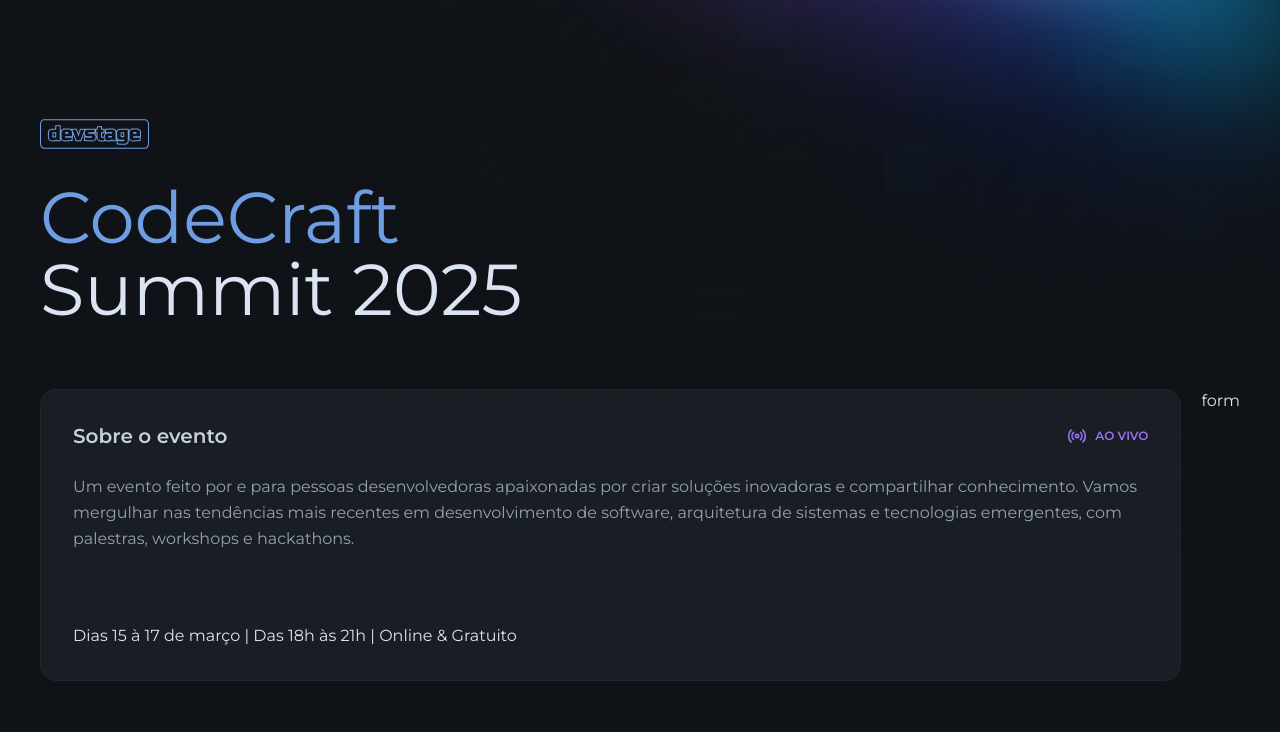
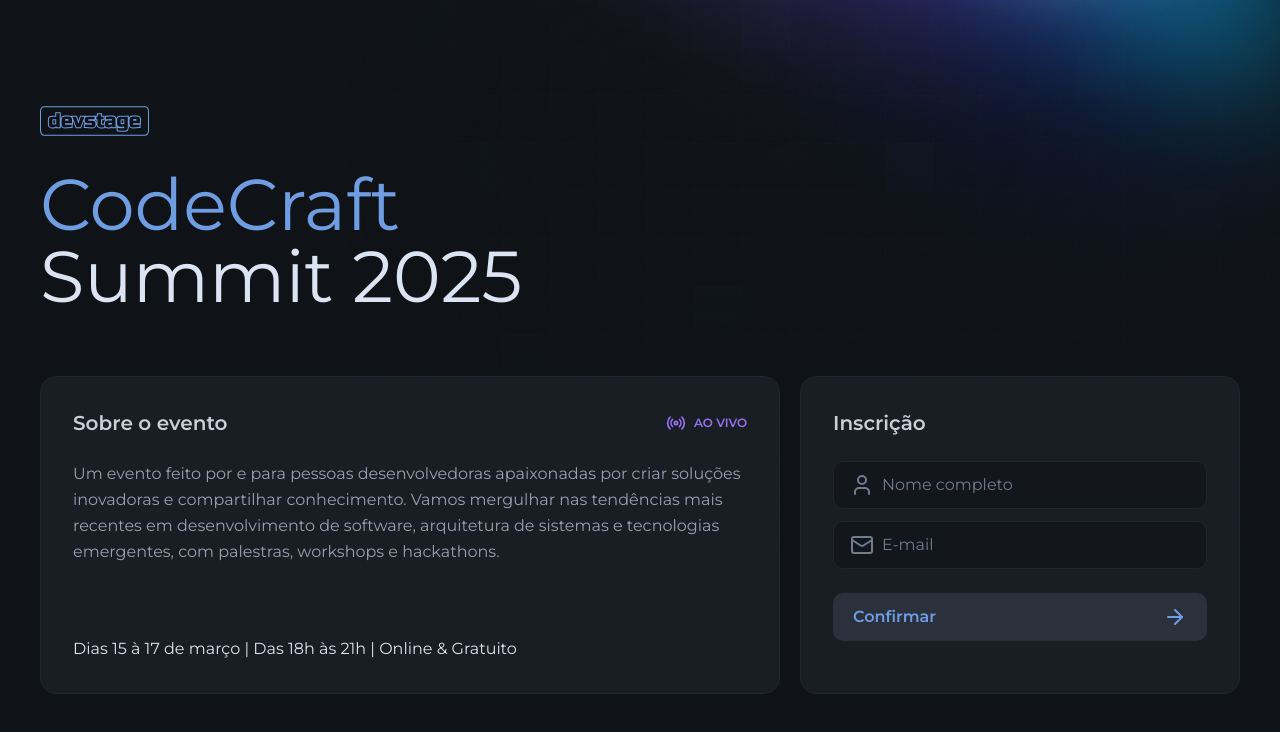
Before and after one commit to joserpfilho/web, a Next.js app: page / in a window 1280 px wide. Shown: the top 732 px of the page. Built offline with nearby package versions, Linux system fonts and the light colour scheme.

Commit message:
Enhance home page with registration form and input components

```diff
--- a/src/app/page.tsx
+++ b/src/app/page.tsx
@@ -1,6 +1,8 @@
 import Image from 'next/image';
 
-import { Radio } from 'lucide-react';
+import { Button } from '@/components/button';
+import { InputField, InputIcon, InputRoot } from '@/components/input';
+import { ArrowRight, Mail, Radio, User } from 'lucide-react';
 import logo from '../assets/logo.svg';
 
 export default function Home() {
@@ -37,7 +39,32 @@
 						<br />
 						Dias 15 à 17 de março | Das 18h às 21h | Online & Gratuito
 					</div>
-					<form action="">form</form>
+					<form className="bg-gray-700 border border-gray-600 rounded-2xl p-8 space-y-6 w-full md:max-w-[440px]">
+						<h2 className="font-heading font-semibold text-gray-200 text-xl">
+							Inscrição
+						</h2>
+
+						<div className="space-y-3">
+							<InputRoot>
+								<InputIcon>
+									<User />
+								</InputIcon>
+								<InputField type="text" placeholder="Nome completo" />
+							</InputRoot>
+
+							<InputRoot>
+								<InputIcon>
+									<Mail />
+								</InputIcon>
+								<InputField type="email" placeholder="E-mail" />
+							</InputRoot>
+						</div>
+
+						<Button type="submit">
+							Confirmar
+							<ArrowRight />
+						</Button>
+					</form>
 				</div>
 			</div>
 		</main>
```
